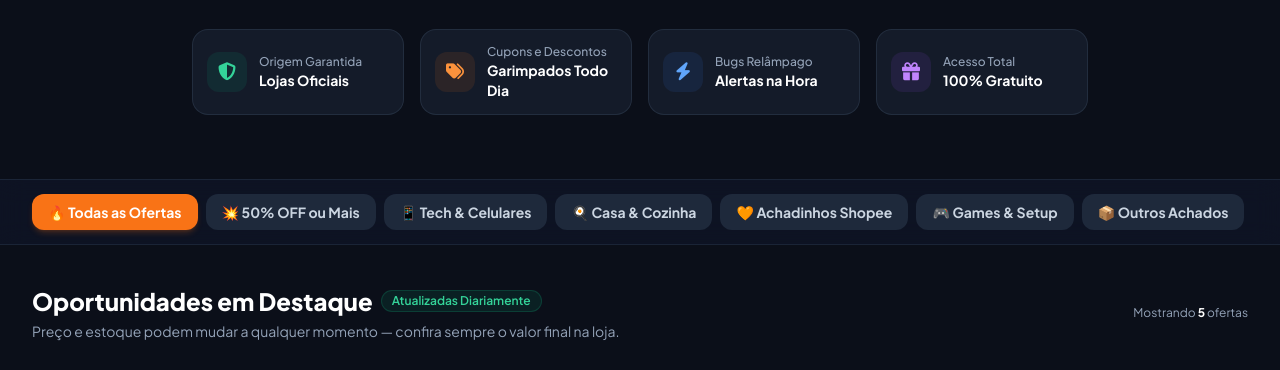
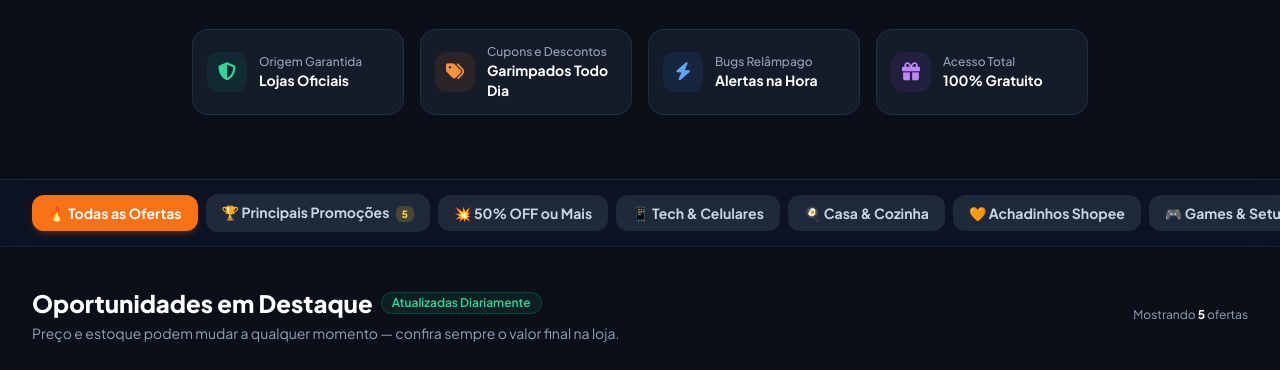
Before and after one commit to menosdametadeoficial/menosdametade-site, a plain HTML site: page index.html in a window 1280 px wide. Shown: the part 422-792 px from the top of the page. Drawn offline with nearby package versions, Linux system fonts and the light colour scheme.

Commit message:
Aba Principais Promoções (30% OFF ou mais)

```diff
--- a/index.html
+++ b/index.html
@@ -225,6 +225,9 @@
       <button class="cat-btn active px-4 py-2 rounded-xl text-xs sm:text-sm font-bold whitespace-nowrap bg-orange-500 text-white shadow-md shadow-orange-500/20" data-cat="all">
         🔥 Todas as Ofertas
       </button>
+      <button class="cat-btn px-4 py-2 rounded-xl text-xs sm:text-sm font-bold whitespace-nowrap bg-slate-800 hover:bg-slate-700 text-slate-300 hover:text-white transition" data-cat="top">
+        🏆 Principais Promoções <span id="topCount" class="ml-1 px-1.5 py-0.5 rounded-md bg-amber-400/20 text-amber-300 text-[10px] font-black"></span>
+      </button>
       <button class="cat-btn px-4 py-2 rounded-xl text-xs sm:text-sm font-bold whitespace-nowrap bg-slate-800 hover:bg-slate-700 text-slate-300 hover:text-white transition" data-cat="50off">
         💥 50% OFF ou Mais
       </button>
@@ -252,10 +255,10 @@
     <div class="flex items-center justify-between mb-8">
       <div>
         <h2 class="text-xl sm:text-2xl font-black text-white flex items-center gap-2">
-          <span>Oportunidades em Destaque</span>
+          <span id="feedTitle">Oportunidades em Destaque</span>
           <span class="text-xs font-semibold px-2.5 py-0.5 rounded-full bg-emerald-500/10 text-emerald-400 border border-emerald-500/20">Atualizadas Diariamente</span>
         </h2>
-        <p class="text-xs sm:text-sm text-slate-400 mt-1">Preço e estoque podem mudar a qualquer momento — confira sempre o valor final na loja.</p>
+        <p id="feedSubtitle" class="text-xs sm:text-sm text-slate-400 mt-1">Preço e estoque podem mudar a qualquer momento — confira sempre o valor final na loja.</p>
       </div>
 
       <div class="text-xs text-slate-400 hidden sm:block">
@@ -503,11 +506,31 @@
       return /^https?:\/\//i.test(url || '') ? esc(url) : '#';
     }
 
+    // Principais Promoções: 30% de desconto ou mais (marcado pelo robô; calcula se faltar)
+    const TOP_DISCOUNT = 30;
+    function isTop(deal) {
+      if (typeof deal.isTop === 'boolean') return deal.isTop;
+      const pct = parseInt(String(deal.discount || '').replace(/[^\d]/g, ''), 10);
+      return String(deal.discount || '').startsWith('-') && pct >= TOP_DISCOUNT;
+    }
+
+    const FEED_TEXTS = {
+      all: ['Oportunidades em Destaque', 'Preço e estoque podem mudar a qualquer momento — confira sempre o valor final na loja.'],
+      top: ['Principais Promoções', `Só ofertas com ${TOP_DISCOUNT}% de desconto ou mais, calculado pelo preço anterior informado pela loja.`]
+    };
+
     // Renderiza os Cards
     function renderDeals() {
+      const [title, subtitle] = FEED_TEXTS[currentCategory] || FEED_TEXTS.all;
+      document.getElementById('feedTitle').textContent = title;
+      document.getElementById('feedSubtitle').textContent = subtitle;
+      const topTotal = DEALS.filter(isTop).length;
+      document.getElementById('topCount').textContent = topTotal ? topTotal : '';
+
       const filtered = DEALS.filter(deal => {
         // Categoria
         const matchCat = (currentCategory === 'all')
+          || (currentCategory === 'top' && isTop(deal))
           || (currentCategory === '50off' && deal.is50off)
           || (deal.category === currentCategory);
 
@@ -543,7 +566,8 @@
           coupon: raw.coupon ? esc(raw.coupon) : null,
           image: safeUrl(raw.image),
           affiliateUrl: safeUrl(raw.affiliateUrl),
-          seenAt: formatSeenAt(raw.timestamp)
+          seenAt: formatSeenAt(raw.timestamp),
+          top: isTop(raw)
         };
         return `
         <article class="bg-slate-900 border border-slate-800 rounded-3xl overflow-hidden flex flex-col card-hover relative group">
@@ -556,6 +580,10 @@
             ${deal.is50off ? `
               <span class="px-2 py-0.5 rounded-lg text-[10px] font-extrabold bg-emerald-500/20 text-emerald-400 border border-emerald-500/30">
                 METADE OU MENOS
+              </span>
+            ` : deal.top ? `
+              <span class="px-2 py-0.5 rounded-lg text-[10px] font-extrabold bg-amber-400/20 text-amber-300 border border-amber-400/30">
+                🏆 PRINCIPAL
               </span>
             ` : ''}
           </div>
```
